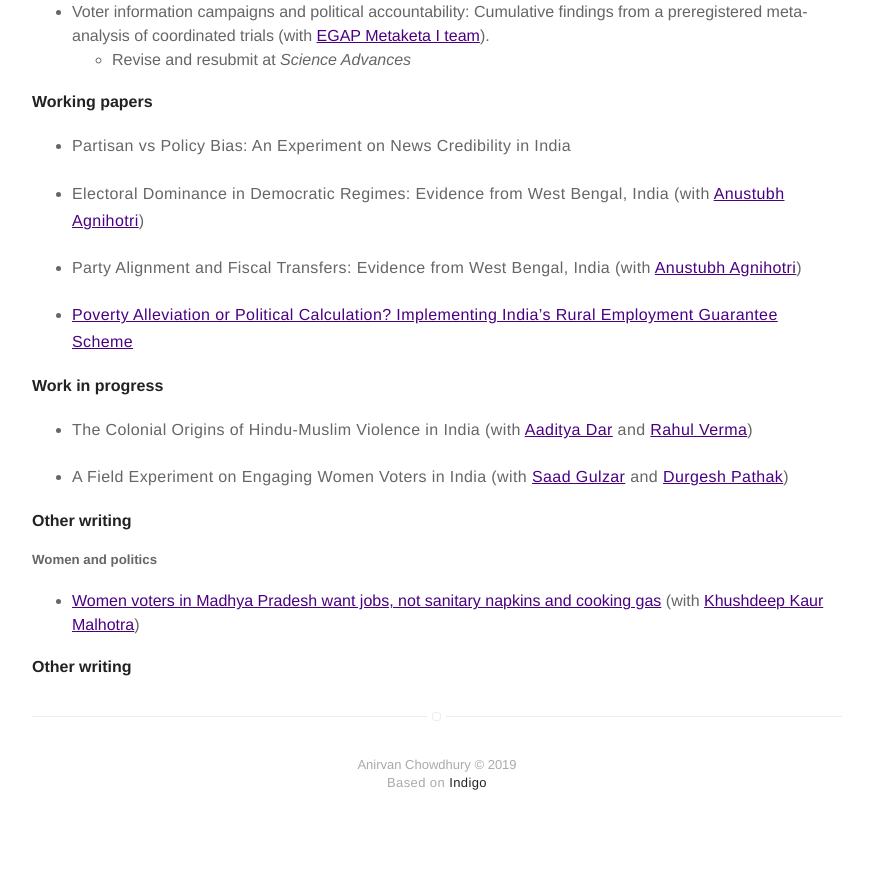
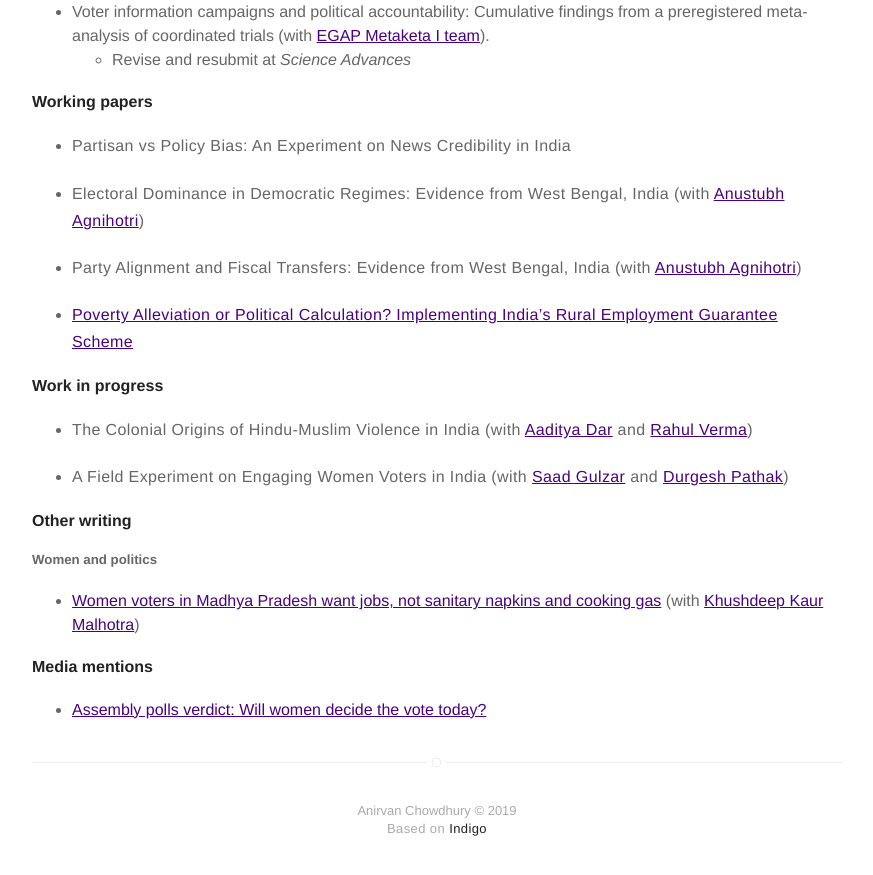
Before and after one commit to anirvanchowdhury/anirvanchowdhury.github.io, a Jekyll site: the page built from research.md, in a window 1280 px wide and 900 px high, scrolled down 1019 px. Shown: the top 875 px of the window, without its empty margins (203-1076 px from the left). Built offline with Jekyll 4.4.1, drawn with Linux system fonts in a browser that asks for light colours; before the commit the page ends 1873 px from its top, so only the background shows below that.

Commit message:
Update research.md

```diff
--- a/research.md
+++ b/research.md
@@ -39,4 +39,5 @@ My broad research interests lie in comparative politics and the political econom
 ##### Women and politics
 * [Women voters in Madhya Pradesh want jobs, not sanitary napkins and cooking gas](https://theprint.in/opinion/women-voters-in-madhya-pradesh-want-jobs-not-sanitary-napkins-and-cooking-gas/155742/) (with [Khushdeep Kaur Malhotra](https://www.ideasforindia.in/profile/khusdeep.html))
 
-#### Other writing
+#### Media mentions
+* [Assembly polls verdict: Will women decide the vote today?](https://mumbaimirror.indiatimes.com/news/india/assembly-polls-verdict-will-women-decide-the-vote-today/articleshow/67032480.cms?utm_source=contentofinterest&utm_medium=text&utm_campaign=cppst)
```
